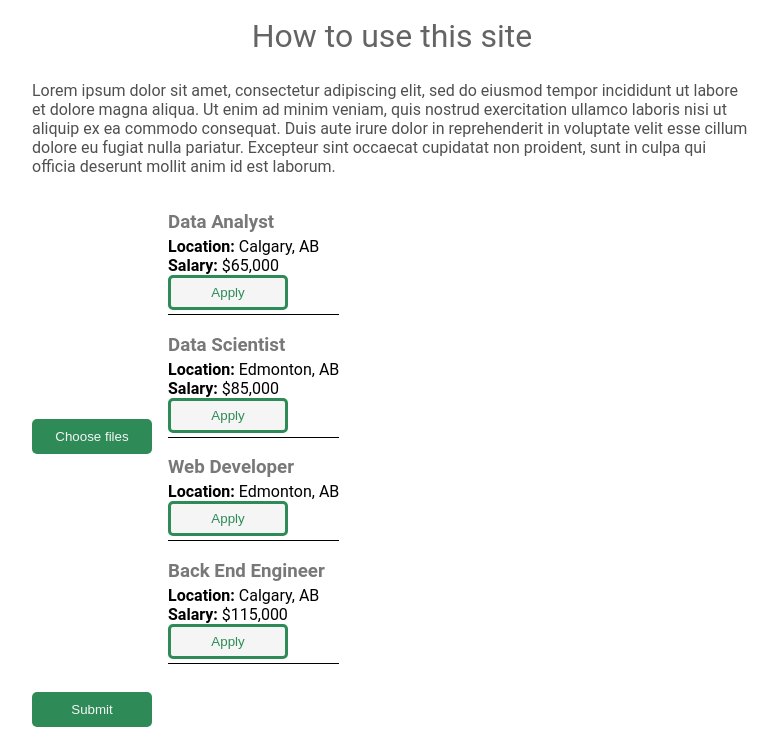
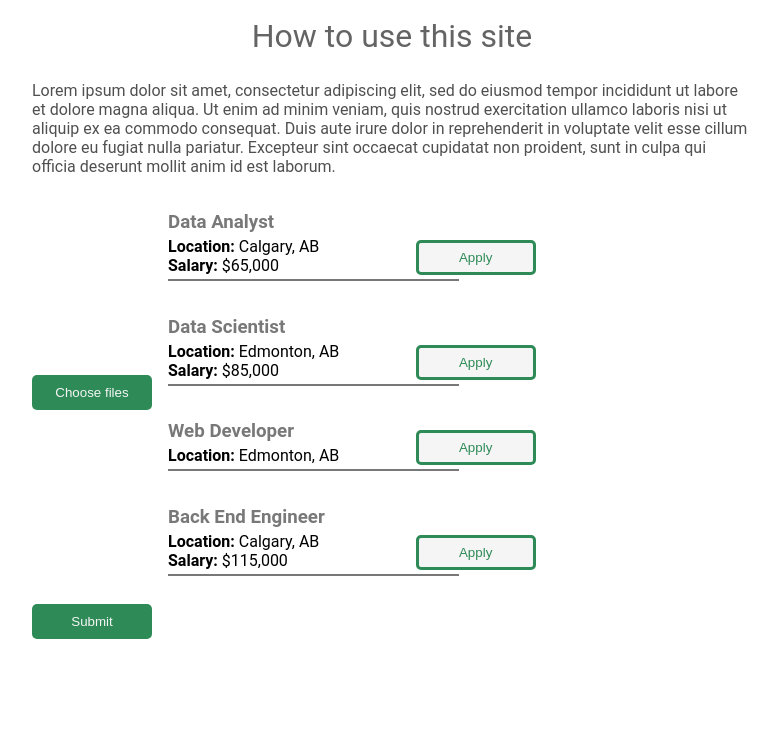
Before and after one commit to ptrklassen/solid-happiness, a Flask app: page / in a window 1280 px wide. Shown: the part 545-1280 px from the top of the page, without its empty margins (248-1026 px from the left). After the commit the page ends 1184 px from the top, so only its background shows below. Run offline with Flask 3, Linux system fonts and the light colour scheme.

```diff
--- a/app.py
+++ b/app.py
@@ -1,5 +1,6 @@
 from flask import Flask
 from flask import render_template
+from flask import jsonify
 
 app = Flask(__name__)
 
@@ -35,5 +36,10 @@ def hello_world():
   return render_template("home.html", jobs=JOBS)
 
 
+@app.route("/api/jobs")
+def list_jobs():
+  return jsonify(JOBS)
+
+
 if __name__ == "__main__":
   app.run(host="0.0.0.0", debug=True)
--- a/templates/home.html
+++ b/templates/home.html
@@ -59,11 +59,13 @@
       }
 
       .job-card {
+        width: 100%;
         margin-bottom: 16px;
         padding-bottom: 4px;
-        border-bottom: 1px solid;
-        border-color: rgb(120)120, 120);
-        grid-template-columns: 1fr 1fr;
+        border-bottom: 2px solid;
+        border-color: rgb(120, 120, 120);
+        display: grid;
+        grid-template-columns: 85% 15%;
       }
 
       .apply-btn {
--- a/templates/jobitem.html
+++ b/templates/jobitem.html
@@ -12,5 +12,5 @@
       </div>
     {% endif %}
   </div>
-  <button class="apply-btn">Apply</button>
+  <button class="apply-btn" style="align-self: end">Apply</button>
 </div>
```
